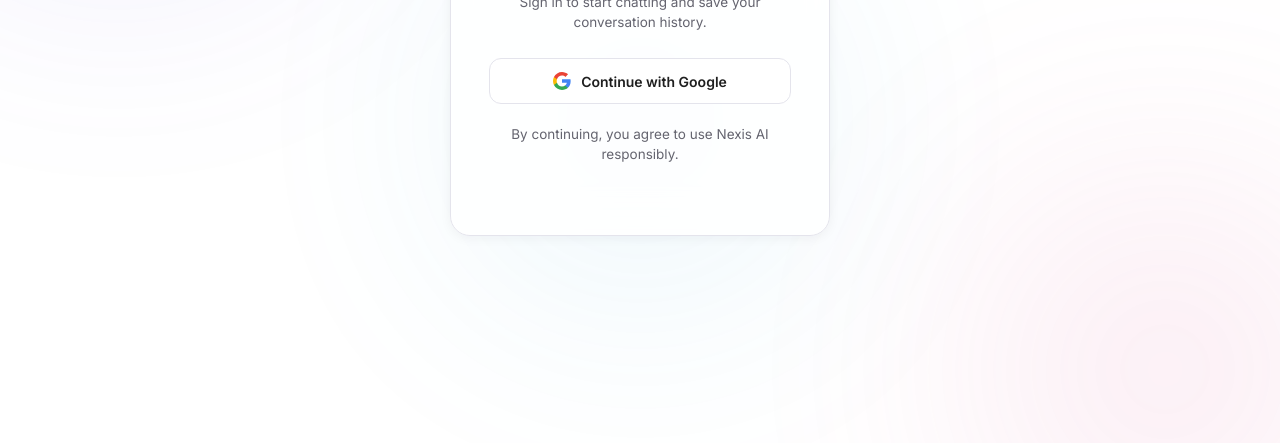
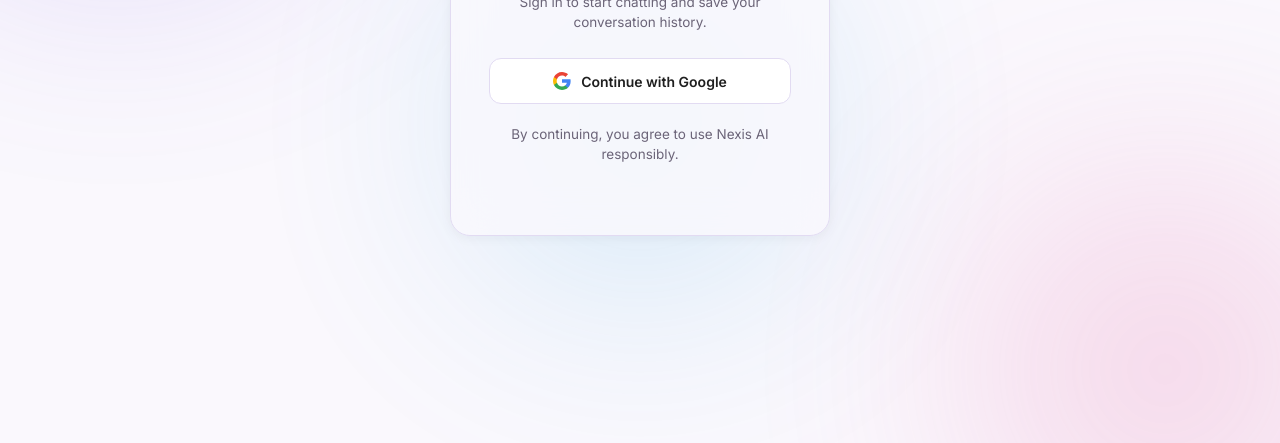
Before and after one commit to muhammadrafayhanafi76-cmyk/Zehn-AI, a plain HTML site: page frontend/index.html in a window 1280 px wide. Shown: the part 357-800 px from the top of the page. Drawn offline with Linux system fonts and the light colour scheme; no server answers.

Commit message:
Update style.css theme from pure white to combinations

```diff
--- a/frontend/style.css
+++ b/frontend/style.css
@@ -1,23 +1,23 @@
- /* ===== Nexis AI — Light Clean Theme ===== */
+/* ===== Nexis AI — Light Clean Theme ===== */
 :root {
-  --bg-deep: #FFFFFF;
-  --bg-surface: #F7F7FA;
-  --bg-surface-2: #EEEEF3;
-  --bg-input: #F4F4F8;
-  --border-subtle: #E4E4EC;
+  --bg-deep: #FAF8FD;
+  --bg-surface: #F1EEFA;
+  --bg-surface-2: #E7E2F5;
+  --bg-input: #F3EFFA;
+  --border-subtle: #E2DBF2;
 
-  --grad-1: #6C5CE0;
-  --grad-2: #E0609C;
-  --grad-3: #2FA5D9;
-  --accent: #6C5CE0;
-  --accent-dim: #5847C7;
-  --accent-glow: rgba(108, 92, 224, 0.14);
+  --grad-1: #7C5CE0;
+  --grad-2: #E85BA0;
+  --grad-3: #29A8DE;
+  --accent: #7C5CE0;
+  --accent-dim: #6647C7;
+  --accent-glow: rgba(124, 92, 224, 0.18);
 
-  --text-primary: #17171D;
-  --text-secondary: #64646F;
-  --text-faint: #9898A5;
+  --text-primary: #24222E;
+  --text-secondary: #6B6478;
+  --text-faint: #9C93AC;
 
-  --user-bubble: #EFEDFF;
+  --user-bubble: #ECE6FB;
   --font-display: 'Space Grotesk', sans-serif;
   --font-body: 'Inter', -apple-system, BlinkMacSystemFont, sans-serif;
   --font-mono: 'JetBrains Mono', monospace;
@@ -59,7 +59,7 @@
 
 .bg-fx { position: fixed; inset: 0; overflow: hidden; z-index: 0; pointer-events: none; }
 
-.blob { position: absolute; border-radius: 50%; filter: blur(130px); opacity: 0.12; }
+.blob { position: absolute; border-radius: 50%; filter: blur(120px); opacity: 0.22; }
 .blob-1 { width: 420px; height: 420px; background: var(--grad-1); top: -100px; left: -100px; animation: drift1 34s ease-in-out infinite; }
 .blob-2 { width: 380px; height: 380px; background: var(--grad-2); bottom: -120px; right: -80px; animation: drift2 40s ease-in-out infinite; }
 .blob-3 { width: 320px; height: 320px; background: var(--grad-3); top: 40%; left: 50%; animation: drift3 46s ease-in-out infinite; }
@@ -71,7 +71,7 @@
 .login-screen { width: 100%; height: 100vh; display: flex; align-items: center; justify-content: center; position: relative; z-index: 1; }
 
 .login-card {
-  background: rgba(255, 255, 255, 0.85);
+  background: rgba(250, 248, 253, 0.85);
   backdrop-filter: blur(20px);
   border: 1px solid var(--border-subtle);
   border-radius: 20px;
@@ -105,7 +105,7 @@
 
 .sidebar {
   width: 264px; flex-shrink: 0;
-  background: rgba(247, 247, 250, 0.75);
+  background: rgba(241, 238, 250, 0.7);
   backdrop-filter: blur(20px);
   border-right: 1px solid var(--border-subtle);
   display: flex; flex-direction: column; padding: 16px 12px;
@@ -172,7 +172,7 @@
 .chat-header {
   display: flex; align-items: center; gap: 12px; padding: 12px 20px;
   border-bottom: 1px solid var(--border-subtle); flex-shrink: 0;
-  background: rgba(255,255,255,0.7); backdrop-filter: blur(10px);
+  background: rgba(250,248,253,0.75); backdrop-filter: blur(10px);
 }
 
 .sidebar-toggle { background: none; border: none; color: var(--text-secondary); cursor: pointer; display: flex; padding: 4px; border-radius: 6px; transition: all 0.15s; }
@@ -230,7 +230,7 @@
 
 .input-bar {
   width: 100%; max-width: 720px; margin: 0 auto; display: flex; align-items: flex-end; gap: 10px;
-  background: rgba(255,255,255,0.9); backdrop-filter: blur(10px);
+  background: rgba(250,248,253,0.92); backdrop-filter: blur(10px);
   border: 1px solid var(--border-subtle);
   border-radius: 16px; padding: 10px 10px 10px 18px; margin-bottom: 4px;
   box-shadow: 0 4px 20px rgba(20,20,40,0.05);
@@ -262,7 +262,7 @@
   .input-bar, .message-row { max-width: 100%; }
   .chat-header { padding: 10px 16px; }
   .quick-prompts { grid-template-columns: 1fr; }
-  .blob { filter: blur(60px); opacity: 0.18; }
+  .blob { filter: blur(60px); opacity: 0.28; }
 }
 
 button:focus-visible, textarea:focus-visible { outline: 2px solid var(--accent); outline-offset: 2px; }
```
